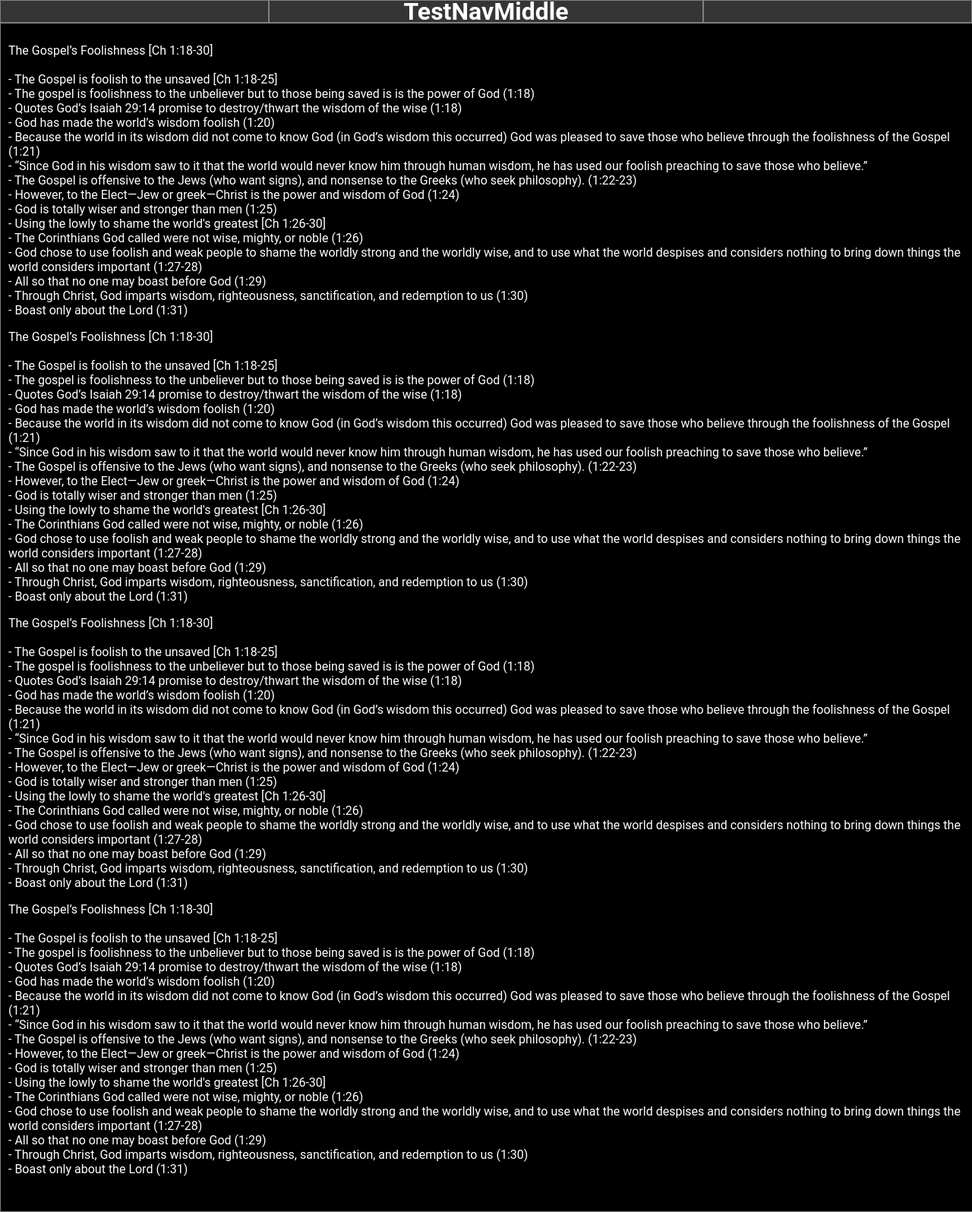
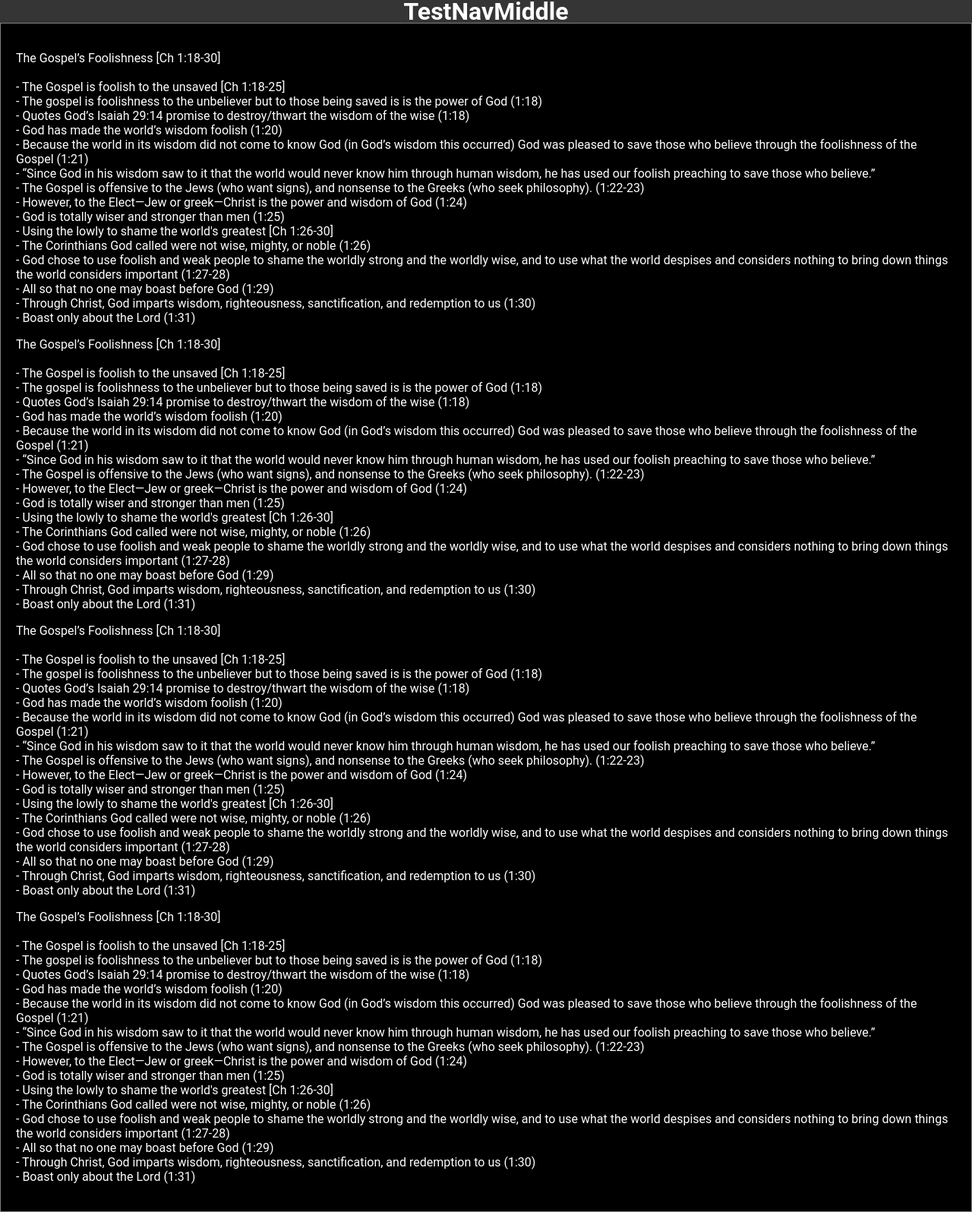
Before and after one commit to BereanBible/BereanBible.github.io, a PHP site: page / in a window 1280 px wide. Shown: the whole page at 76% size. Run offline with PHP 8.4, Linux system fonts and the light colour scheme.

Commit message:
Fixing container sizes

```diff
--- a/css/style.css
+++ b/css/style.css
@@ -54,15 +54,15 @@
 
 #navLeft {
     grid-area: nLft;
-    /*DEBUG*/border: solid 1px grey;
+    /*DEBUG*/border: solid 0px grey;
 }
 #navMiddle {
     grid-area: nMid;
-    /*DEBUG*/border: solid 1px grey;
+    /*DEBUG*/border: solid 0px grey;
 }
 #navRight {
     grid-area: nRgh;
-    /*DEBUG*/border: solid 1px grey;
+    /*DEBUG*/border: solid 0px grey;
 }
 
 #navPassageText {
@@ -96,32 +96,29 @@
 }
 
 #bibleContainer {
-    /*OLD grid-area: bib;*/
     width: 100vw;
     background-color: var(--bibleBackground);
     display: flex;
     flex-wrap: wrap;
-    padding: 10px;
+    padding: 20px;
     overflow-y: auto;
 
     /*DEBUG*/border: solid 1px grey;
 }
 
 #marginContainer {
-    /*OLD grid-area: mrg;*/
     width: 100vw;
     background-color: var(--marginBackground);
-    padding: 10px;
+    padding: 20px;
     overflow-y: auto;
 
     /*DEBUG*/border: solid 1px grey;
 }
 
 #interlinearContainer {
-    /*OLD grid-area: mrg;*/
     width: 100vw;
     background-color: var(--defaultBackground);
-    padding: 10px;
+    padding: 20px;
     overflow-y: auto;
 
     /*DEBUG*/border: solid 1px grey;
@@ -155,4 +152,5 @@
 .carousel_item{
     flex-shrink: 0;
     scroll-snap-align: start;
+    box-sizing: border-box;
 }
```
